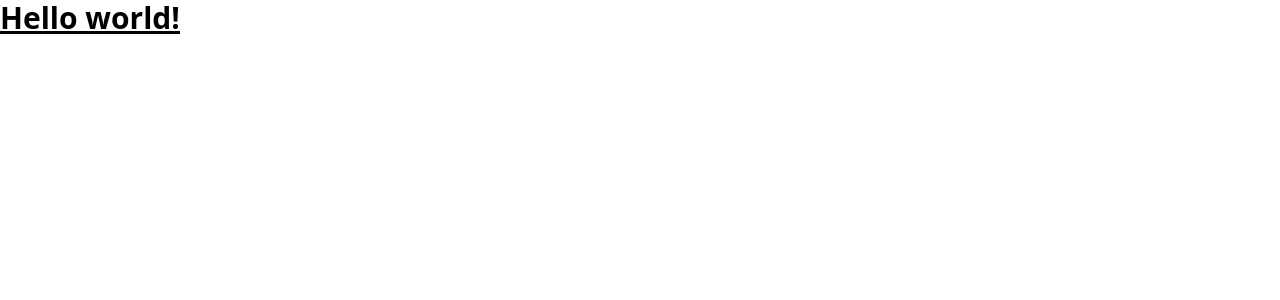
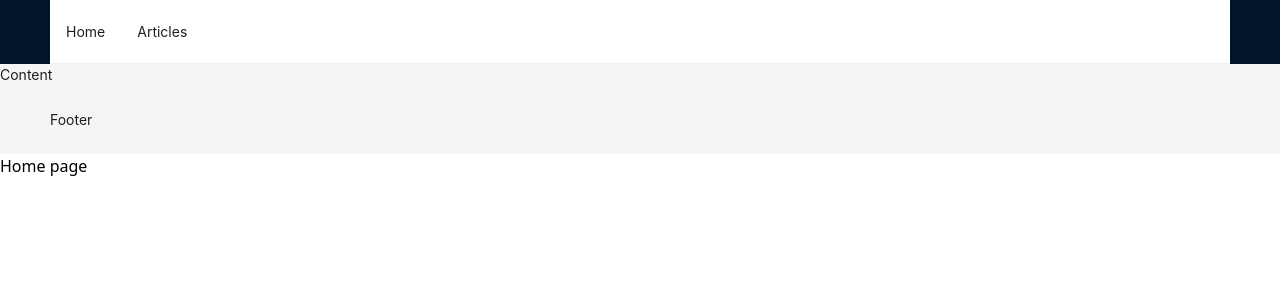
Before and after one commit to emirror/React-Node-Blog-App, a React (Vite) app in the folder client/: page / in a window 1280 px wide. Shown: the top 300 px of the page. Built offline with nearby package versions, Linux system fonts and the light colour scheme.

Commit message:
add client menu

```diff
--- a/client/package.json
+++ b/client/package.json
@@ -10,6 +10,7 @@
     "preview": "vite preview"
   },
   "dependencies": {
+    "antd": "^5.27.4",
     "react": "^19.1.1",
     "react-dom": "^19.1.1"
   },
--- a/client/src/App.tsx
+++ b/client/src/App.tsx
@@ -1,15 +1,28 @@
-import { useState } from 'react'
-
+import { ConfigProvider, Layout } from "antd"
+import HomePage from "./pages"
+import Menu from "./Components/Menu";
 
 function App() {
-
+  const { Header, Content, Footer } = Layout;
   return (
     <>
-      <h1 className="text-3xl font-bold underline">
-        Hello world!
-      </h1>
+      <ConfigProvider  theme={{
+      token: {
+        colorPrimary: '#00b96b',
+      },
+    }}>
+        <Layout>
+          <Header>
+            <Menu />
+          </Header>
+          <Content>Content</Content>
+          <Footer>Footer</Footer>
+        </Layout>
+        <HomePage />
+      </ConfigProvider>
+
     </>
   )
 }
 
-export default App
+export default App;
--- /dev/null
+++ b/client/src/Components/Menu.tsx
@@ -0,0 +1,23 @@
+import type { MenuProps } from 'antd';
+import { Menu as AntMenu } from 'antd';
+
+type MenuItem = Required<MenuProps>['items'][number];
+
+const items: MenuItem[] = [
+    {
+        label: 'Home',
+        key: 'home',
+    },
+    {
+        label: 'Articles',
+        key: 'artices',
+    },
+
+];
+
+const Menu: React.FC = () => {
+
+    return <AntMenu mode="horizontal" items={items} />;
+};
+
+export default Menu;
--- /dev/null
+++ b/client/src/pages/index.tsx
@@ -0,0 +1,12 @@
+    interface HomePageProps {
+
+    }
+
+    const HomePage: React.FC<HomePageProps> = () => {
+
+      return (
+        <h1>Home page</h1>
+      )
+    }
+
+    export default HomePage;
```
